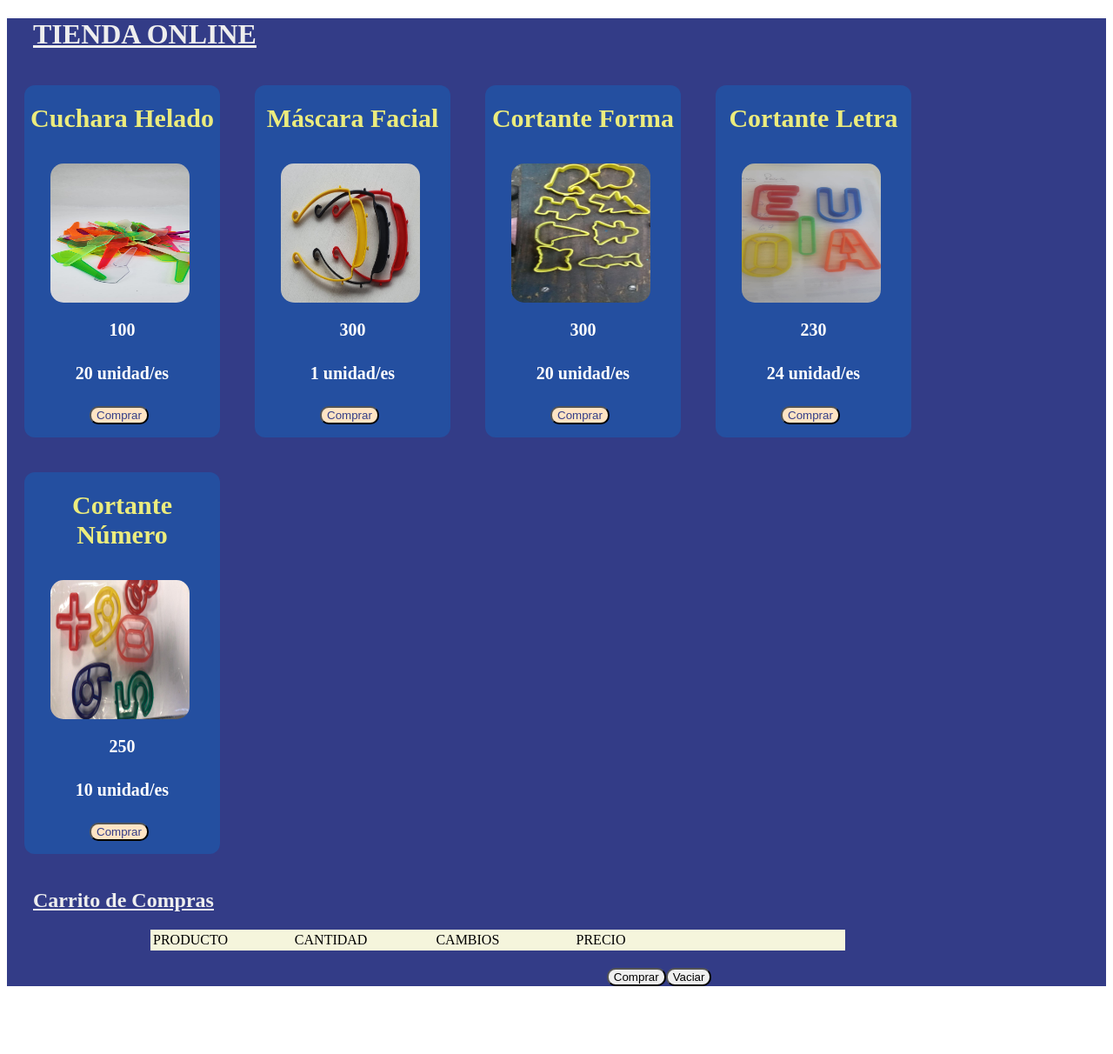
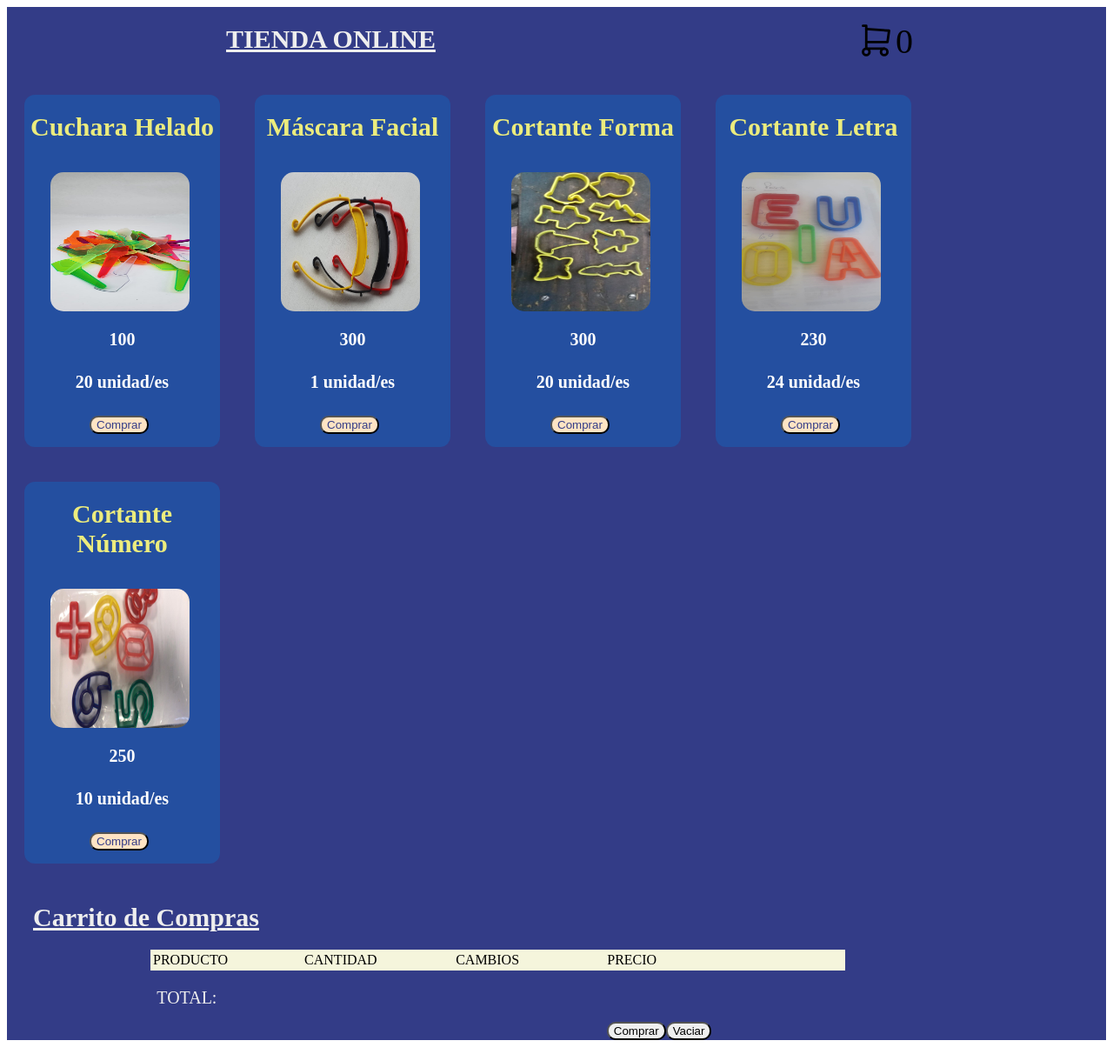
Before and after one commit to Axel-Ramos/Proyecto-Final-JS, a plain HTML site: page index.html in a window 1280 px wide. Shown: the whole page at 87% size. Before the commit the page ends 1150 px from the top, so only its background shows below. Drawn offline with nearby package versions, Linux system fonts and the light colour scheme; some packages are replaced by stand-ins of ours; a script that the page names is missing.

Commit message:
Agregando un carrito activo

```diff
--- a/carrito.js
+++ b/carrito.js
@@ -1,5 +1,6 @@
 const contenerStock=document.getElementById("carrito");
 const carritoProductos=document.getElementById("productosCarrito")
+const carritoActivo=document.getElementById("cantidadCompra")
 document.addEventListener('DOMContentLoaded', () => {
     //Traigo los productos con un fetch
     const fetchData = async () => {
@@ -27,7 +28,7 @@ document.addEventListener('DOMContentLoaded', () => {
         });
     };
     fetchData();
-    localStorage.clear();
+    //localStorage.clear();
     //Seteo todos los eventos de click
     document.addEventListener("click", (e)=>{
         if(e.target.matches(".botonProductos")){
@@ -61,9 +62,13 @@ document.addEventListener('DOMContentLoaded', () => {
                 productoCarrito.cantidad=carrito[productoCarrito.id].cantidad++;
                 carrito.push(productoCarrito)
             }
+            //Seteo cantidad de productos carrito actico
+            cantidadCompra();
+            //Vacio el div del carrito
             carritoProductos.innerHTML="";
+            //Pinto los productos en el DOM
             pintarProductos();
-        }//Falta la parte de no repetir productos(boton disable)
+        }
         //Seteo el boton para aumentar la cantidad de cada producto seleccionado
         if(e.target.matches(".cambio-mas")){
             sumarCantidad=e.target.parentElement.parentElement;
@@ -85,9 +90,12 @@ document.addEventListener('DOMContentLoaded', () => {
                 e.target.parentElement.parentElement.remove()
             }
         }
+        //Seteo el boton para vaciar el carrito
         if(e.target.matches("#botonVaciar")){
             localStorage.clear();
             carritoProductos.innerHTML=""
+            carritoActivo.innerHTML="0"
+
         }
         //Seteo el boton para realizar la compra
         if(e.target.matches("#botonComprar")){
@@ -99,7 +107,14 @@ document.addEventListener('DOMContentLoaded', () => {
             })
         }
     });
+
 });
+const pintarProductos=()=>{
+    productosElegidos=JSON.parse(localStorage.getItem("productos"));
+    for(i=0;i<=productosElegidos.length;i++){
+        agregarProductosHTML(productosElegidos[i])
+    }
+}
 function agregarProductosHTML(producto){
     //seteo la lista
     let tablaCarrito=document.createElement("table");
@@ -142,9 +157,7 @@ function agregarProductosHTML(producto){
     tablaCarrito.append(columnaNombre, columnaCantidad, columnaCambios, columnaPrecio);
     carritoProductos.append(tablaCarrito);
 };
-const pintarProductos=()=>{
-    productosElegidos=JSON.parse(localStorage.getItem("productos"));
-    for(i=0;i<=productosElegidos.length;i++){
-        agregarProductosHTML(productosElegidos[i])
-    }
+const cantidadCompra=()=>{
+    carritoAct=JSON.parse(localStorage.getItem("productos"));
+    carritoActivo.innerHTML=carritoAct.length
 }
--- a/index.html
+++ b/index.html
@@ -9,7 +9,21 @@
 </head>
 <body>
     <main class="main">
-        <h1 class="titulos">TIENDA ONLINE</h1>
+        <div class="cabezaCarrito">
+            <h1 class="titulos">TIENDA ONLINE</h1>
+                <ul class="listaCarrito">
+                    <li>
+                        <svg xmlns="http://www.w3.org/2000/svg" class="icon icon-tabler icon-tabler-shopping-cart" width="45" height="45" viewBox="0 0 24 24" stroke-width="1.5" stroke="#000000" fill="none" stroke-linecap="round" stroke-linejoin="round">
+                            <path stroke="none" d="M0 0h24v24H0z" fill="none"/>
+                            <circle cx="6" cy="19" r="2" />
+                            <circle cx="17" cy="19" r="2" />
+                            <path d="M17 17h-11v-14h-2" />
+                            <path d="M6 5l14 1l-1 7h-13" />
+                        </svg>
+                    </li>
+                    <li id="cantidadCompra" class="textoCartActivo">0</li>
+                </ul>
+        </div>
         <div id="carrito" class="tienda"></div>
         <h2 class="titulos">Carrito de Compras</h2>
         <section  class="divCarrito">
@@ -18,12 +32,15 @@
                 <td class="compras-JS">CANTIDAD</td>
                 <td class="compras-JS">CAMBIOS</td>
                 <td class="compras-JS">PRECIO</td>
-                <td class="compras-JS"></td>
 
             </table>
             <div id="productosCarrito"></div>
         </section>
         <div>
+            <ul class="listaTotal">
+                <li class="listaTotal__cosas">TOTAL:</li>
+                <li id="total" class="listaTotal__cosas"></li>
+            </ul>
             <ul class="botonesCompras">
                 <li class="links"><button id="botonComprar" class="botonCarrito">Comprar</button></li>
                 <li class="links"><button id="botonVaciar" class="botonCarrito">Vaciar</button></li>
--- a/style.css
+++ b/style.css
@@ -7,6 +7,20 @@
     text-decoration: underline;
     margin-left: 30px;
     margin-bottom: 20px;
+    font-size: 30px;
+}
+.cabezaCarrito{
+    display: flex;
+    justify-content: space-around;
+}
+.listaCarrito{
+    display: flex;
+    list-style-type: none;
+
+}
+.textoCartActivo{
+    font-size: 40px;
+    color: black;
 }
 .nombreProducto{
     color: #ecec7d;
@@ -81,6 +95,11 @@
 .listaTotal{
     display: flex;
 }
+.listaTotal__cosas{
+    list-style-type: none;
+    margin-left: 3.5cm;
+    font-size: 20px;
+}
 .compras{
     color: black;
     width: 5cm;
```
